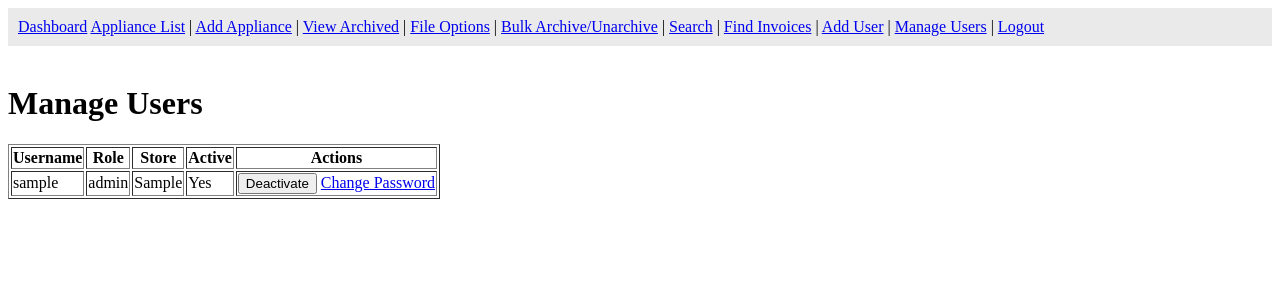
After one commit to Biggen8990/McVey-s-Appliance-Inventory, a Flask app: page /manage-users in a window 1280 px wide. The commit adds this page. Shown: the top 300 px of the page. Run offline with Flask 2, Linux system fonts and the light colour scheme; the visitor is signed in with stand-in values (Sample User, id 1); tables that the repository leaves empty hold one stand-in row (values such as "Sample post").

Commit message:
Production update: polish tech dashboard, restrict edit fields, add audit log features, group by store, etc.

```diff
--- a/app_web.py
+++ b/app_web.py
@@ -29,9 +29,13 @@ class Appliance(db.Model):
 class StatusHistory(db.Model):
     id = db.Column(db.Integer, primary_key=True)
     appliance_id = db.Column(db.Integer, db.ForeignKey('appliance.id'))
+    appliance = db.relationship('Appliance', backref='status_history')
+    user_id = db.Column(db.Integer, db.ForeignKey('user.id'), nullable=True)
     timestamp = db.Column(db.String(30), nullable=False)
     status = db.Column(db.String(40), nullable=False)
-    appliance = db.relationship('Appliance', backref='status_history')
+    verified_model = db.Column(db.String(80), nullable=True)
+    verified_serial = db.Column(db.String(80), nullable=True)
+    user= db.relationship('User')
 
 class AuditLog(db.Model):
     id = db.Column(db.Integer, primary_key=True)
@@ -43,7 +47,7 @@ class User(db.Model):
     id = db.Column(db.Integer, primary_key=True)
     username = db.Column(db.String(80), unique=True, nullable=False)
     password_hash = db.Column(db.String(255), nullable=False)
-    role = db.Column(db.String(20), nullable=False)  # 'admin' or 'store'
+    role = db.Column(db.String(20), nullable=False)  # 'admin', 'store', 'tech'
     store = db.Column(db.String(80))  # Only for stores
     active = db.Column(db.Boolean, default=True)
 
@@ -67,16 +71,19 @@ def login():
         username = request.form['username']
         password = request.form['password']
         user = User.query.filter_by(username=username, active=True).first()
+        print(f"User: {user}, Username: {username}, Password OK: {check_password_hash(user.password_hash, password) if user else 'N/A'}")
         if user and check_password_hash(user.password_hash, password):
             session['username'] = username
             session['role'] = user.role
             session['store'] = user.store
+            session['user_id'] = user.id
             if user.role == 'admin':
                 return redirect('/admin-dashboard')
-            else:
+            elif user.role == 'tech':
+                return redirect('/tech-dashboard')
+            elif user.role == 'store':
                 return redirect('/store-portal')
-        else:
-            error = "Invalid credentials"
+        error = "Invalid credentials"
     return render_template('login.html', error=error)
 
 @app.route('/manage-users')
@@ -185,6 +192,31 @@ def export_audit_csv_web():
         mimetype='text/csv',
         headers={'Content-Disposition': 'attachment; filename=audit_log.csv'}
     )
+
+@app.route('/import-audit-csv', methods=['POST'])
+def import_audit_csv_web():
+    if session.get('role') != 'admin':
+        return redirect('/')
+    file = request.files.get('csvfile')
+    if not file:
+        flash('No file selected!', 'error')
+        return redirect('/file-options')
+    import io
+    stream = io.StringIO(file.stream.read().decode('UTF8'), newline=None)
+    reader = csv.DictReader(stream)
+    count = 0
+    for row in reader:
+        if row.get('timestamp') and row.get('action') and row.get('details'):
+            entry = AuditLog(
+                timestamp=row['timestamp'],
+                action=row['action'],
+                details=row['details']
+            )
+            db.session.add(entry)
+            count += 1
+    db.session.commit()
+    flash(f'Imported {count} audit log entries.', 'success')
+    return redirect('/file-options')
 
 @app.route('/import-csv', methods=['POST'])
 def import_csv_web():
@@ -442,6 +474,116 @@ def invoice_search():
             results = Appliance.query.filter(Appliance.invoice_file != None).all()
     return render_template('invoice_search.html', appliances=results, query=query)
 
+@app.route('/tech-edit/<store_name>/<item_number>', methods=['GET', 'POST'])
+def tech_edit_appliance(store_name, item_number):
+    app_rec = Appliance.query.filter_by(store_name=store_name, item_number=item_number).first()
+    if not app_rec:
+        return "Appliance not found", 404
+
+    # Only allow techs to access (and optionally their assigned store)
+    if session['role'] != 'tech':
+        return redirect('/')
+
+    # Check if any StatusHistory exists for this appliance where status != "In"
+    first_change = not StatusHistory.query.filter(
+        StatusHistory.appliance_id == app_rec.id,
+        StatusHistory.status != 'In'
+    ).first()
+
+    if request.method == 'POST':
+        new_status = request.form['status']
+        new_notes = request.form['notes']
+
+        if first_change:
+            # Require verified_model and verified_serial fields
+            verified_model = request.form['verified_model']
+            verified_serial = request.form['verified_serial']
+            if not verified_model or not verified_serial:
+                flash('Model and Serial are required for the first status change.', 'error')
+                return render_template(
+                    'tech_edit.html',
+                    appliance=app_rec,
+                    first_change=first_change
+                )
+        else:
+            verified_model = None
+            verified_serial = None
+
+        # Log the status change
+        new_history = StatusHistory(
+            appliance_id=app_rec.id,
+            user_id=session['user_id'],  # You should set this when logging in
+            timestamp=datetime.now().strftime("%Y-%m-%d %H:%M:%S"),
+            status=new_status,
+            verified_model=verified_model,
+            verified_serial=verified_serial
+        )
+        db.session.add(new_history)
+
+        app_rec.status = new_status
+        app_rec.notes = new_notes
+        app_rec.last_updated = datetime.now().strftime("%Y-%m-%d %H:%M:%S")
+
+        db.session.commit()
+        flash("Status updated.", "success")
+        return redirect('/store-portal')
+
+    return render_template(
+        'tech_edit.html',
+        appliance=app_rec,
+        first_change=first_change,
+        status_options=STATUS_OPTIONS
+        )
+
+@app.route('/tech-dashboard', methods=['GET', 'POST'])
+def tech_dashboard():
+    if session.get('role') != 'tech':
+        return redirect('/')
+    # Always get all active appliances first
+    appliances = Appliance.query.filter_by(archived=False).all()
+    grouped = {}
+    # Group by store name
+    for app_rec in appliances:
+        store = app_rec.store_name
+        grouped.setdefault(store, []).append(app_rec)
+    return render_template('tech_dashboard.html', grouped=grouped)
+
+@app.route('/tech-appliance-details/<store_name>/<item_number>')
+def tech_appliance_details(store_name, item_number):
+    if session.get('role') != 'tech':
+        return redirect('/')
+    app_rec = Appliance.query.filter_by(store_name=store_name, item_number=item_number).first()
+    if not app_rec:
+        return "Appliance not found", 404
+    return render_template('tech_appliance_details.html', appliance=app_rec)
+
+@app.route('/tech-lookup', methods=['POST'])
+def tech_lookup():
+    if session.get('role') != 'tech':
+        return redirect('/')
+    store = request.form.get('store_name', '').strip()
+    item = request.form.get('item_number', '').strip()
+    query = Appliance.query.filter_by(archived=False)
+    results = []
+
+    if store and item:
+        results = query.filter_by(store_name=store, item_number=item).all()
+    elif store:
+        results = query.filter_by(store_name=store).all()
+    elif item:
+        results = query.filter_by(item_number=item).all()
+    else:
+        results = query.all()  # Show all active if nothing entered
+
+    if not results:
+        flash("No items found for that search.", "error")
+        return redirect('/tech-dashboard')
+    # If exactly one result, show details directly:
+    if len(results) == 1:
+        return redirect(url_for('tech_appliance_details', store_name=results[0].store_name, item_number=results[0].item_number))
+    # If multiple, show a result listing page:
+    return render_template('tech_lookup_results.html', appliances=results)
+
 @app.route('/store-portal')
 def store_portal():
     store = session.get('store')
--- /dev/null
+++ b/templates/manage_users.html
@@ -0,0 +1,39 @@
+<!DOCTYPE html>
+<html>
+<head>
+    <title>Manage Users</title>
+</head>
+<body>
+{% include 'navbar.html' %}
+<h1>Manage Users</h1>
+<table border="1">
+    <tr>
+        <th>Username</th>
+        <th>Role</th>
+        <th>Store</th>
+        <th>Active</th>
+        <th>Actions</th>
+    </tr>
+    {% for u in users %}
+    <tr>
+        <td>{{ u.username }}</td>
+        <td>{{ u.role }}</td>
+        <td>{{ u.store }}</td>
+        <td>{% if u.active %}Yes{% else %}No{% endif %}</td>
+        <td>
+            {% if u.active %}
+                <form method="post" action="/deactivate-user/{{ u.id }}" style="display:inline;">
+                    <input type="submit" value="Deactivate">
+                </form>
+            {% else %}
+                <form method="post" action="/activate-user/{{ u.id }}" style="display:inline;">
+                    <input type="submit" value="Activate">
+                </form>
+            {% endif %}
+            <a href="/change-password/{{ u.id }}">Change Password</a>
+        </td>
+    </tr>
+    {% endfor %}
+</table>
+</body>
+</html>
--- a/templates/navbar.html
+++ b/templates/navbar.html
@@ -9,11 +9,16 @@
         <a href="/search">Search</a> |
         <a href="/invoice-search">Find Invoices</a> |
         <a href="/register">Add User</a> |
+        <a href="/manage-users">Manage Users</a> |
         <a href="/logout">Logout</a>
     {% else %}
         {% if session['role'] == 'store' %}
             <a href="/store-portal">My Items</a> |
+            <a href="/change-password/{{ user.id }}">Change Password</a> |
             <a href="/logout">Logout</a>
+    {% elif session['role'] == 'tech' %}
+        <a href="/tech-dashboard">Tech Dashboard</a> |
+        <a href="/logout">Logout</a>
         {% endif %}
     {% endif %}
 </div>
--- a/templates/register.html
+++ b/templates/register.html
@@ -41,6 +41,7 @@
         <label>Role:</label><br>
         <select name="role" id="role-select" onchange="toggleStoreField()">
             <option value="admin">Admin</option>
+            <option value="tech">Tech</option>
             <option value="store">Store</option>
         </select><br>
         <div id="store-field" style="display:none">
```
Also changed, not shown: templates/appliance_details.html (added, +26 -0 lines), templates/change_password.html (added, +16 -0 lines), templates/details.html (+28 -0 lines), templates/file_options.html (+7 -1 lines), templates/tech_appliance_details.html (added, +14 -0 lines), templates/tech_dashboard.html (added, +43 -0 lines), templates/tech_edit.html (added, +28 -0 lines), templates/tech_lookup_results.html (added, +33 -0 lines).
